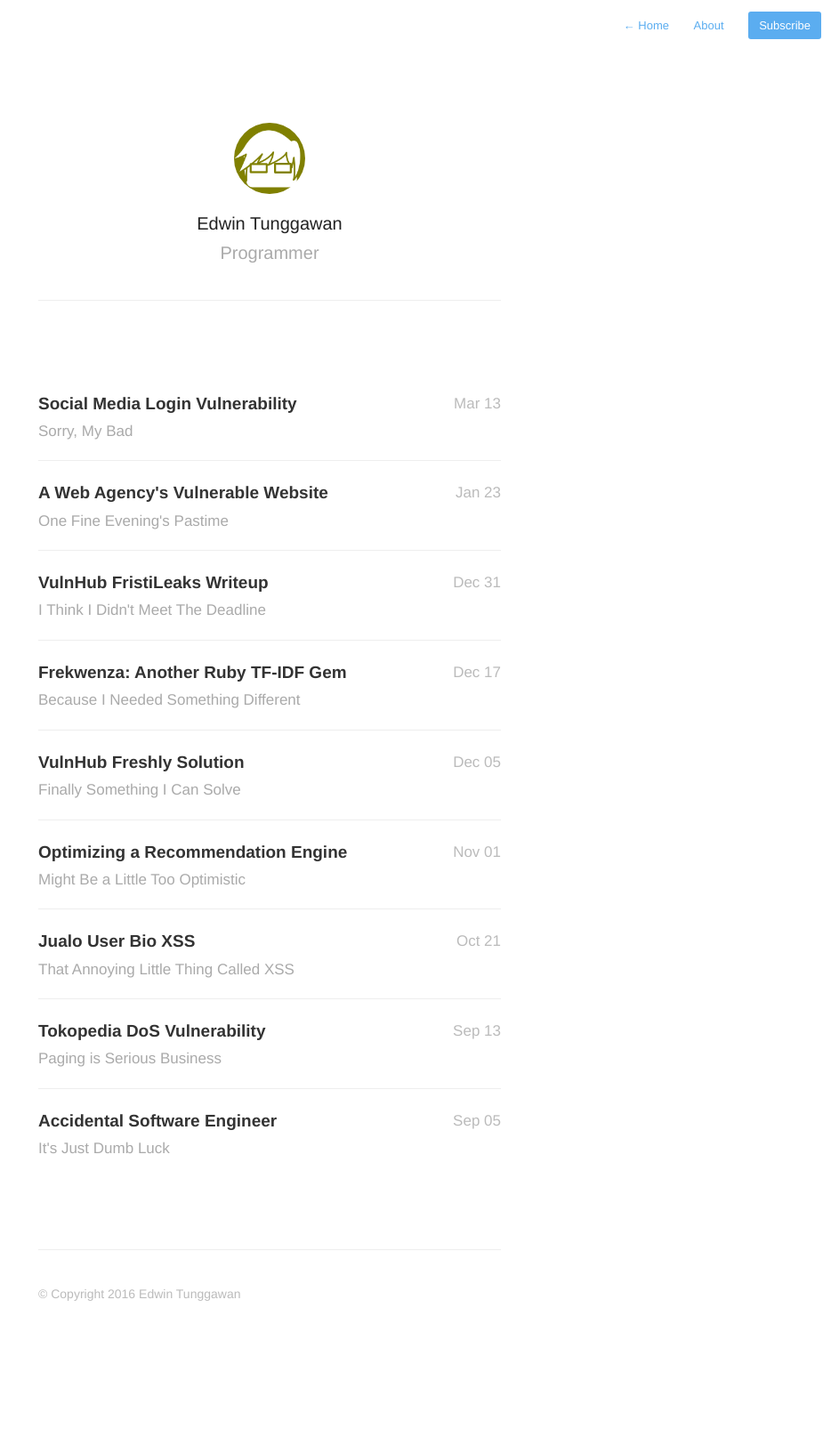
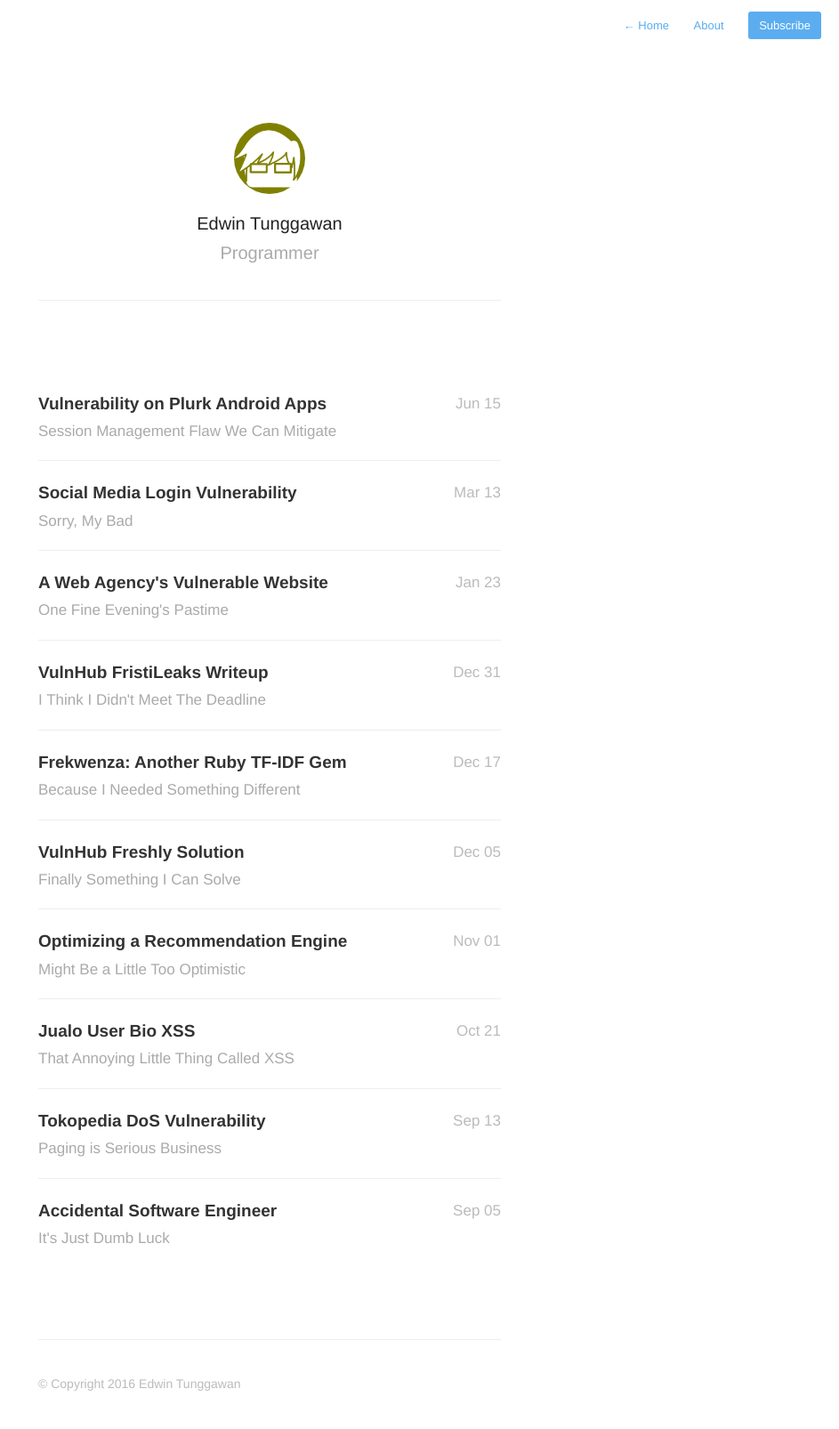
Before and after one commit to sdsdkkk/sdsdkkk.github.io, a Jekyll site: the page built from index.html, in a window 1280 px wide. Shown: the whole page at 89% size, without its empty margins (337-1280 px from the left). Built offline with Jekyll 4.4.1, drawn with Linux system fonts in a browser that asks for light colours; nearby versions of some CDN libraries; Markdown is read by kramdown in place of the engine named in the settings; the list of posts is cut into pages by our own code; before the commit the page ends 1505 px from its top, so only the background shows below that; some of the changed lines change nothing that is shown.

Commit message:
new post on plurk bug

```diff
--- a/_config.yml
+++ b/_config.yml
@@ -4,11 +4,12 @@ meta_description: "Lines and Blocks"
 
 aboutPage: true
 
-markdown: KramdownPygments
+markdown: kramdown
 highlighter: pygments
 
 paginate: 20
 baseurl: /
+gems: [jekyll-paginate]
 domain_name: 'http://sdsdkkk.github.io'
 google_analytics: 'UA-XXXXXXXX-X'
 disqus: true
--- /dev/null
+++ b/_posts/2016-06-15-vulnerability-on-plurk-android-apps.markdown
@@ -0,0 +1,40 @@
+---
+title:  "Vulnerability on Plurk Android Apps"
+date:   2016-06-15 00:00:00
+description: Session Management Flaw We Can Mitigate
+---
+
+This article covers a vulnerability in Plurk's session management, specifically on their Android apps. This vulnerability can be mitigated if we manually revoke the apps' authorized sessions from the [apps management page](http://www.plurk.com/APP/). Thanks to Chengda Shen, Plurk's CTO, for telling me that.
+
+I totally forgot about that page when thinking about the severity of the bug initially, but with the apps management page's functionalities the risks from the bug can be mitigated. Actually, I had known about the page since a few months ago I tinkered with Plurk's API and went to the page to see if my test app is properly authenticated. But I totally forgot about it, many thanks to Chengda for answering my stupid question.
+
+Actually, the apps management page is also accessible from the drop-down menu. It's right above the language settings.
+
+![Drop-Down Menu](/assets/images/posts/plurk-vulnerability-01.png)
+
+### Timeline
+
+__June 9, 2016:__ A report is made to Alvin Woon, the founder of Plurk, near midnight via email. I didn't know where to report and some of my friends sometimes just casually mention Alvin on Plurk to ask something, so that's where I decided to go.
+
+
+__June 10, 2016:__ Before noon, I forwarded the report to Plurk API developers' mail since there's no response for the report I sent to Alvin. Not long after that, Alvin replied the forwarded email and adding Chengda Shen and John Liu to the loop.
+
+__June 15, 2016:__ Asked about the fix and how to mitigate the bug's effect. The email was answered by Chengda, telling me that they're currently looking for a way to properly revoke old apps sessions. He also told me that we can use the [apps management page](http://www.plurk.com/APP/) to manually revoke the apps' sessions while they're working on the fix.
+
+### The Vulnerability
+
+I found the vulnerability by chance when I'm updating my Plurk account's email address and password. I noticed that when I changed my password, the Plurk Android apps installed on my phone wasn't logged out.
+
+I tried it again after some time by logging in to Plurk with two browsers. When I changed my password on one of the browsers, the other browser's session was properly logged out. But when I checked the Plurk Android apps on my phone, it's still logged in.
+
+The application's behavior on the web is also different, since it can properly force sessions other than the one requesting password update to log out. This inconsistency might indicate that it's an unintended behavior from the application. So I consider this a critical vulnerability, especially for Plurk users.
+
+While I haven't tested it, there's a good chance that this vulnerability also exists in every apps connecting to Plurk API. I proceed to notifying Alvin Woon and Plurk API developers regarding this bug.
+
+### Risks
+
+The vulnerability might allow an attacker to persist their access to our Plurk accounts by using our credentials to log in via Plurk Android apps. Since even after we changed our password the device is still logged in, we need to manually revoke the apps' access from the web to ensure that the apps' authenticated sessions are dropped. But a lot of people might expect their problem to be solved by simply changing the password, since it's the expected behavior of many other apps. That'll leave them feeling safe after changing their password, when actually they aren't safe yet.
+
+### Mitigation
+
+As Chengda told me, at the time of writing, Plurk's engineering team is still looking for the best way to revoke the old apps' sessions. So while they're working on the fix, please use the [apps management page](http://www.plurk.com/APP/) to make sure that nobody other than yourself is using your Plurk account from Plurk apps.
```
Also changed, not shown: assets/images/posts/plurk-vulnerability-01.png (added).
